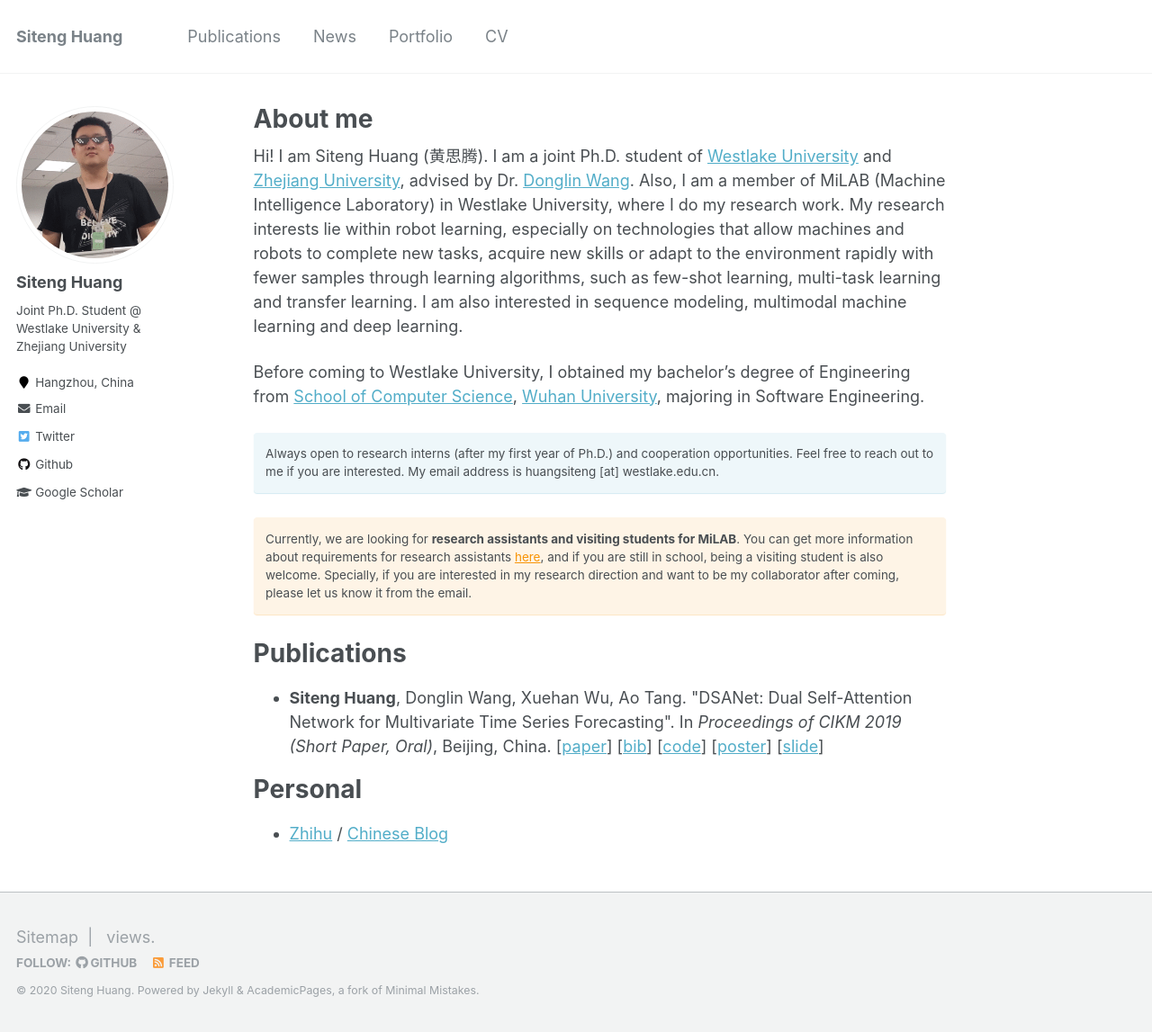
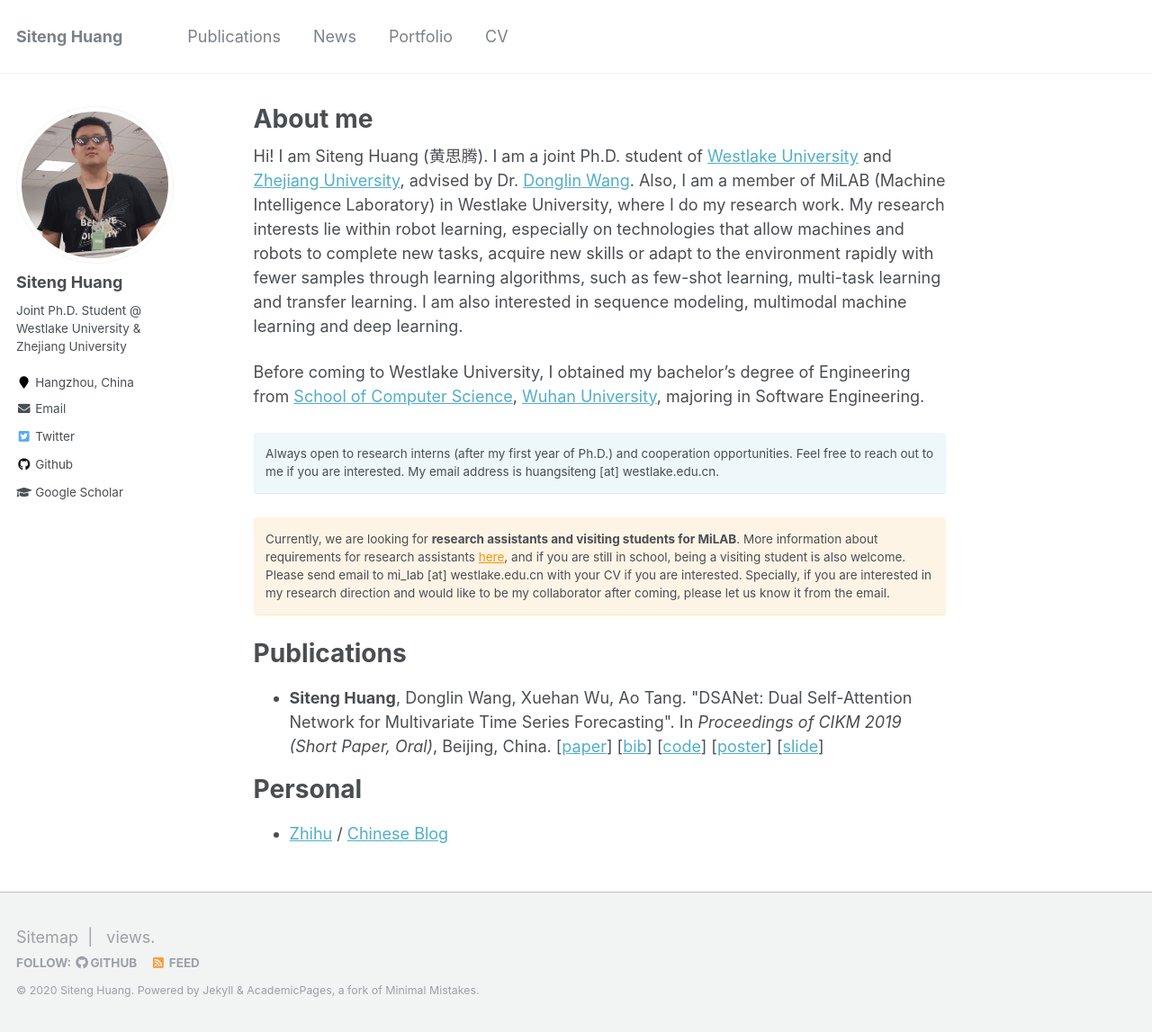
Before and after one commit to bighuang624/bighuang624.github.io, a Jekyll site: the page built from _pages/about.md, in a window 1280 px wide and 1147 px high. Shown: the whole window at 90% size. Built offline with Jekyll 4.4.1, drawn with Linux system fonts in a browser that asks for light colours; comment, search, counter and statistics services are not loaded.

Commit message:
Update about.md

```diff
--- a/_pages/about.md
+++ b/_pages/about.md
@@ -15,7 +15,7 @@
 Always open to research interns (after my first year of Ph.D.) and cooperation opportunities. Feel free to reach out to me if you are interested. My email address is huangsiteng [at] westlake.edu.cn.
 {: .notice--info}
 
-Currently, we are looking for **research assistants and visiting students for MiLAB**. You can get more information about requirements for research assistants [here](https://www.westlake.edu.cn/info/1301/3724.htm), and if you are still in school, being a visiting student is also welcome. Specially, if you are interested in my research direction and want to be my collaborator after coming, please let us know it from the email.
+Currently, we are looking for **research assistants and visiting students for MiLAB**. More information about requirements for research assistants [here](https://www.westlake.edu.cn/info/1301/3724.htm), and if you are still in school, being a visiting student is also welcome. Please send email to mi_lab [at] westlake.edu.cn with your CV if you are interested. Specially, if you are interested in my research direction and would like to be my collaborator after coming, please let us know it from the email.
 {: .notice--warning}
 
 Publications
```
